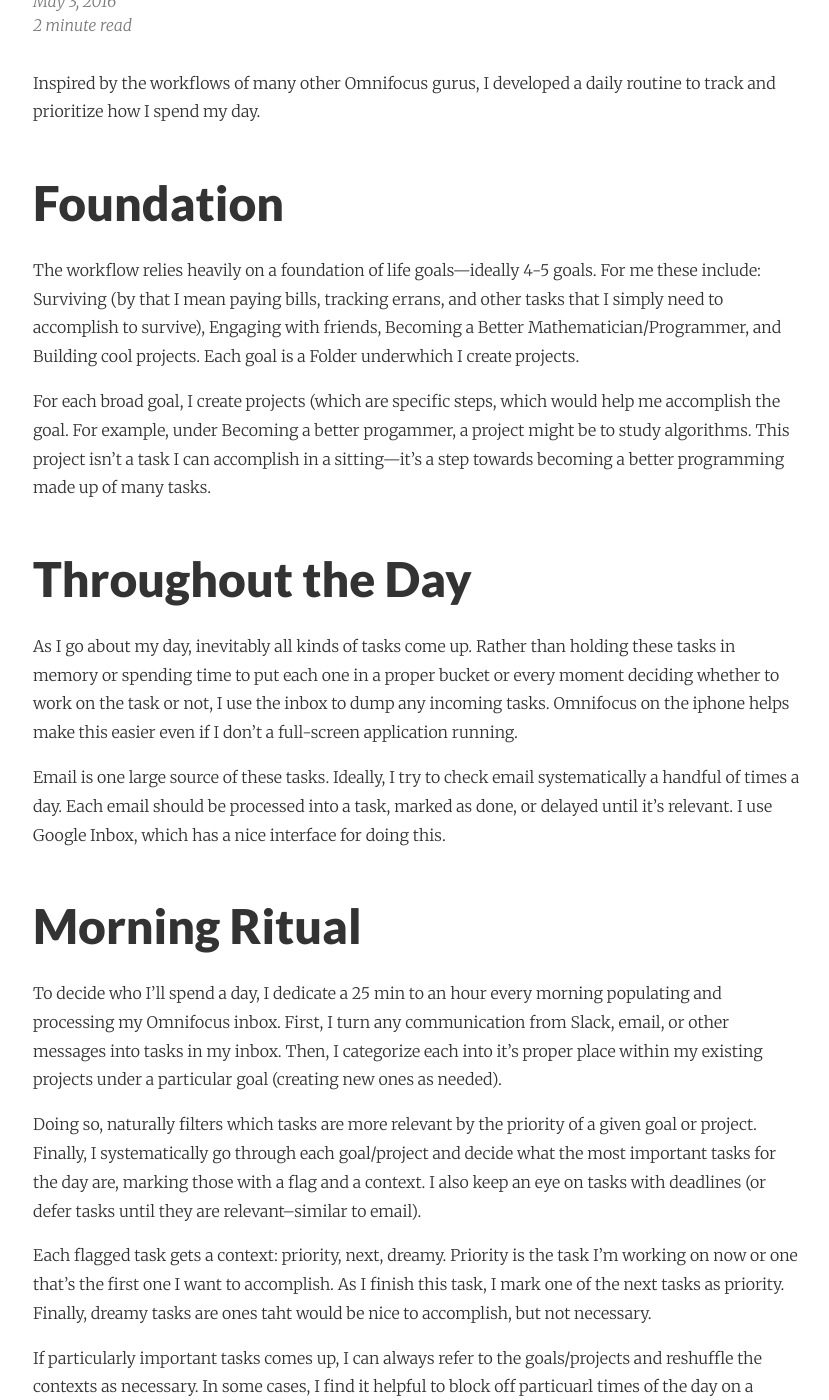
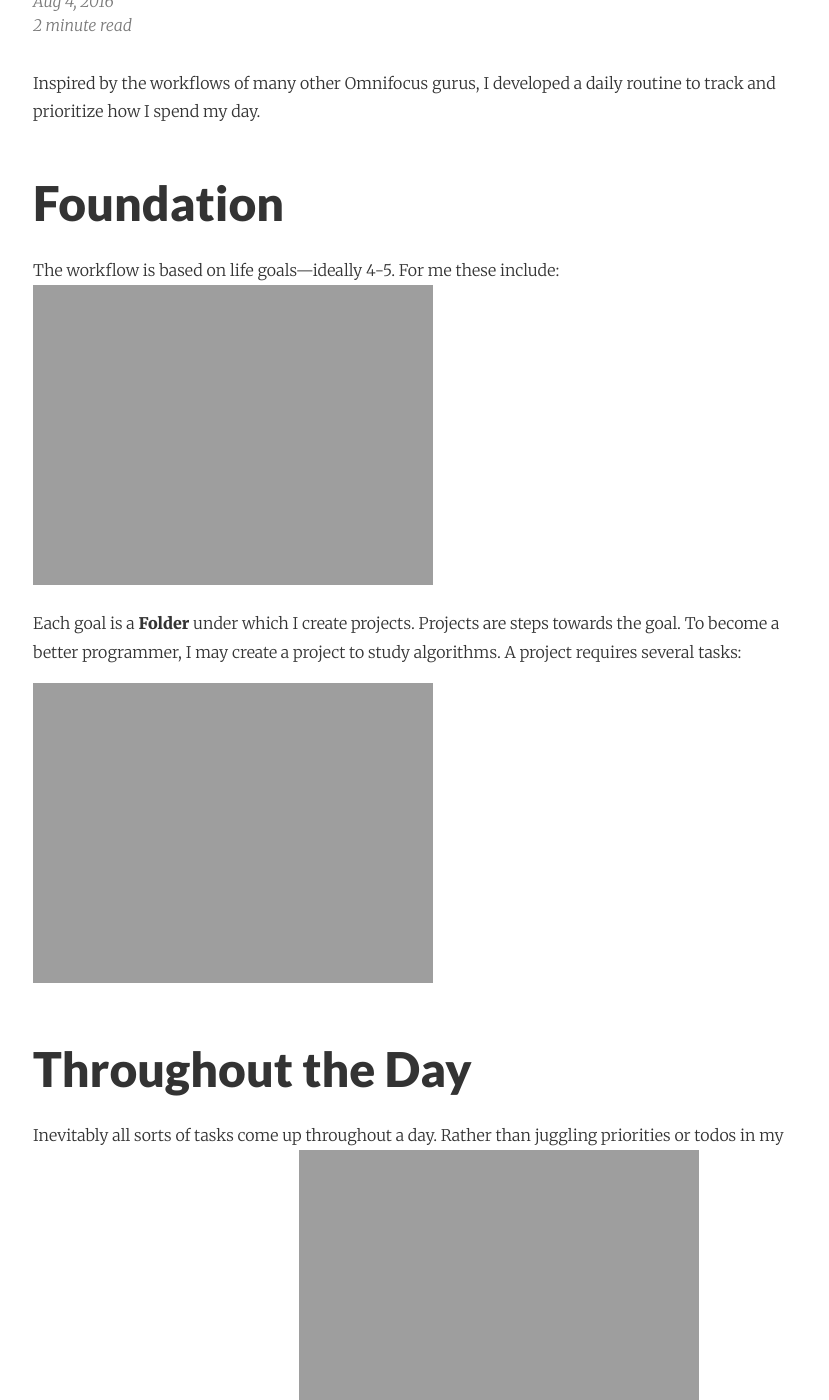
Before and after one commit to marksibrahim/musings, a Jekyll site: the page built from _posts/2016-08-04-organizing-a-day.md, in a window 1280 px wide and 1400 px high, scrolled down 261 px. Shown: the whole window, without its empty margins (223-1052 px from the left). Built offline with Jekyll 4.4.1, drawn with Linux system fonts in a browser that asks for light colours; nearby versions of some CDN libraries; some of the changed text lies outside the part shown.

Commit message:
rough draft of organizing a day

```diff
--- a/_posts/2016-08-04-organizing-a-day.md
+++ b/_posts/2016-08-04-organizing-a-day.md
@@ -9,25 +9,47 @@ categories: jekyll pixyll
 Inspired by the workflows of many other Omnifocus gurus, I developed a daily routine to  track and prioritize how I spend my day.
 
 # Foundation
-The workflow relies heavily on a foundation of life goals---ideally 4-5 goals. For me these include: Surviving (by that I mean paying bills, tracking errans, and other tasks that I simply need to accomplish to survive), Engaging with friends, Becoming a Better Mathematician/Programmer, and Building cool projects. Each goal is a Folder underwhich I create projects.
+The workflow is based on life goals---ideally 4-5. For me these include:
+![goals]({{ site.url }}musings/images/life_goals)
 
-For each broad goal, I create projects (which are specific steps, which would help me accomplish the goal. For example, under Becoming a better progammer, a project might be to study algorithms. This project isn't a task I can accomplish in a sitting---it's a step towards becoming a better programming made up of many tasks.
+Each goal is a **Folder** under which I create projects.
+Projects are steps towards the goal. To become a better programmer, I may create a project to study algorithms. A project requires several tasks:
+
+![projects]({{ site.url }}musings/images/projects)
 
 # Throughout the Day
-As I go about my day, inevitably all kinds of tasks come up. Rather than holding these tasks in memory or spending time to put each one in a proper bucket or every moment deciding whether to work on the task or not, I use the inbox to dump any incoming tasks.
-Omnifocus on the iphone helps make this easier even if I don't a full-screen application running.
+Inevitably all sorts of tasks come up throughout a day. Rather than juggling priorities or todos in my mind, I dump tasks into the **Inobx**:
+![inbox]({{ site.url }}musings/images/inbox)
+When I'm not sitting at my computer, having the app on my iPhone is helpful.
 
-Email is one large source of these tasks. Ideally, I try to check email systematically a handful of times a day. Each email should be processed into a task, marked as done, or delayed until it's relevant. I use Google Inbox, which has a nice interface for doing this.
+Email is large source of tasks. I try to check email only a handful of times per day. Ideally, I touch each email once: I turn an email into a task, mark it as done, or defer it until it's relevant. I find Google Inbox is a nice interface for accomplishing this.
 
 
 # Morning Ritual
-To decide who I'll spend a day, I dedicate a 25 min to an hour every morning populating and processing my Omnifocus inbox. First, I turn any communication from Slack, email, or other messages into tasks in my inbox. Then, I categorize each into it's proper place within my existing projects under a particular goal (creating new ones as needed).
+To decide how to spend a day, I dedicate about a half an hour morning to populate and process the Omnifocus Inbox:
 
-Doing so, naturally filters which tasks are more relevant by the priority of a given goal or project. Finally, I systematically go through each goal/project and decide what the most important tasks for the day are, marking those with a flag and a context.
-I also keep an eye on tasks with deadlines (or defer tasks until they are relevant--similar to email).
+<ol type="1">
+  <li> Turn any communication from Slack, email, or platforms into tasks in my Inbox.
+  </li>
+  <li>
+   Categorize each into a project
+   <ul>
+   <li>
+   add a <i>due date</i> if I need to deliver a task by a certain date
+  </li>
+   <li>
+   <i>defer</i> until a later date (when task is relevant)
+   </li>
+  </ul>
+  </li>
+</ol>
+
+Next, I go through each goal, prioritize the projects under each and the determine the tasks I want to take on for the day. I **Flag** those tasks and assign each a one of three **Contexts**:
+<i>priority</i>,<i> next</i>, and<i> dreamy</i>.
+<i>Priority</i> is the first task or two I'd like to take on for the day (typically the most important); <i>Dreamy</i> are is for tasks that would be nice to accomplish, but not necessary; and <i>Next</i> for the rest.
 
 
-Each flagged task gets a context: priority, next, dreamy. Priority is the task I'm working on now or one that's the first one I want to accomplish. As I finish this task, I mark one of the next tasks as priority. Finally, dreamy tasks are ones taht would be nice to accomplish, but not necessary.
+As I begin working on a task I move it from <i>next</i> to <i>priority</i>. On some days, I find it helpful to block-off times on my calendar for a particular task or use the [Pomodoro](https://en.wikipedia.org/wiki/Pomodoro_Technique) technique---I use an app called [Pomodoro One](http://rinik.net/pomodoro/) for this.
 
 If particularly important tasks comes up, I can always refer to the goals/projects and reshuffle the contexts as necessary. In some cases, I find it helpful to block off particuarl times of the day on a calendar for certain tasks or simply use pomdoro technique to pick-off tasks throughout the day.
-Yes, I did create a Omnifocus tasks to write this blog post!
+In case you've been wondering, I did create a Omnifocus tasks to write this blog post!
```
Also changed, not shown: other parts of _posts/2016-08-04-organizing-a-day.md (+1 -1 lines), images/inbox.png (added), images/life_goals.png (added), images/projects.png (added).
